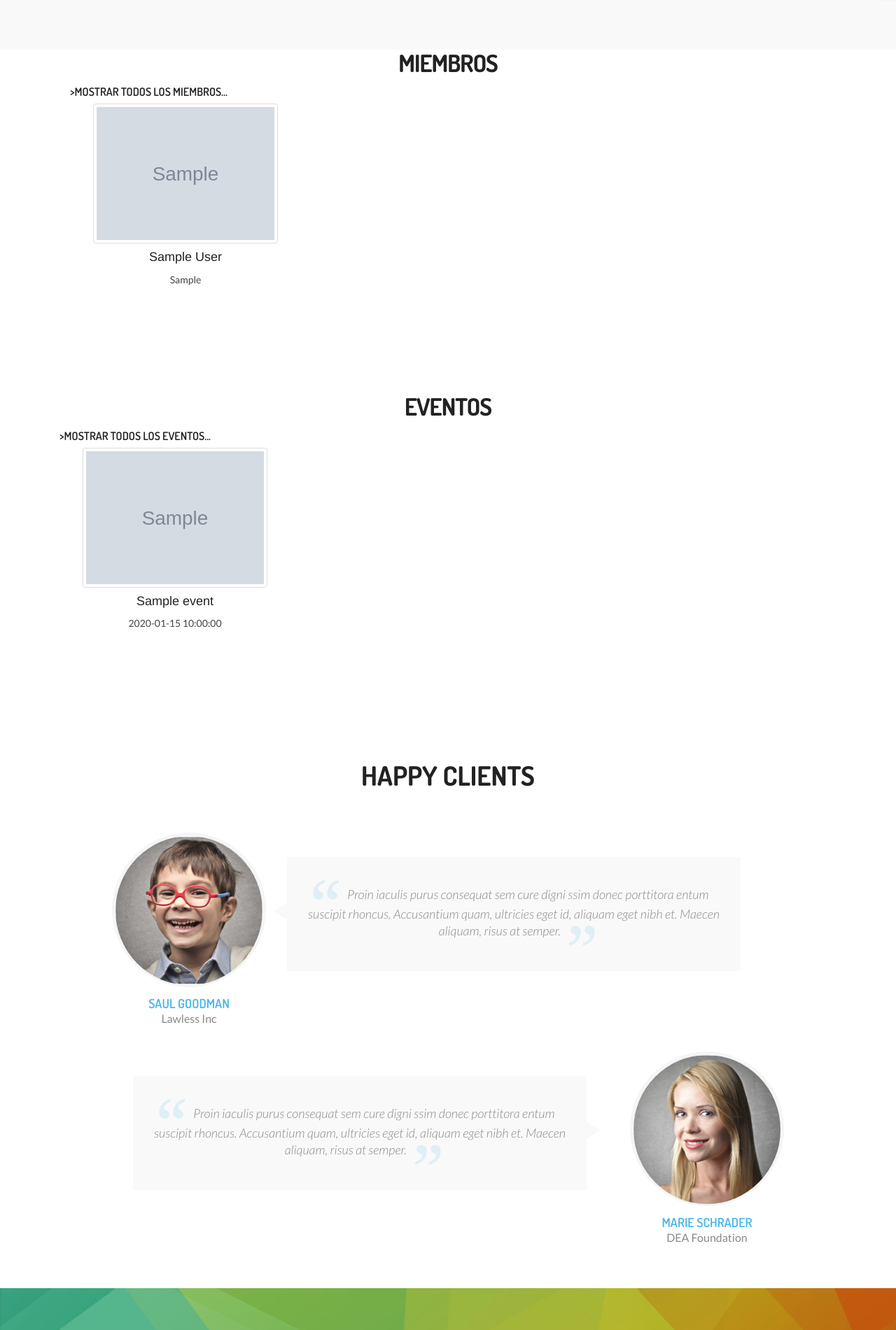
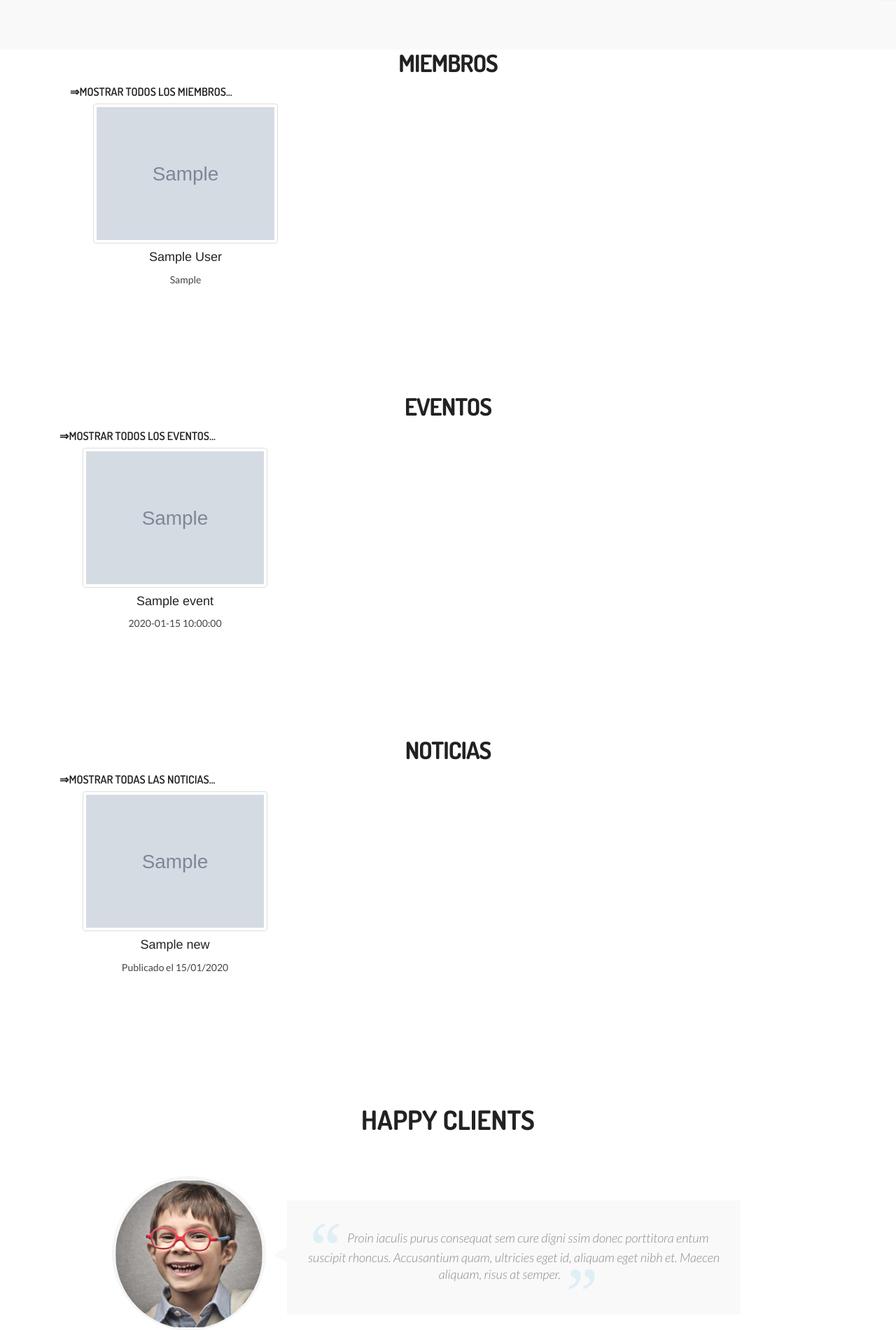
Before and after one commit to dorlan1642/sgmdg, a PHP site: page / in a window 1280 px wide. Shown: the part 2078-3979 px from the top of the page at 70% size. Run offline with PHP 8.4, Linux system fonts and the light colour scheme; tables that the repository leaves empty or names only in its code hold one stand-in row (values such as "Sample post"); grey boxes marked "Sample" are stand-in pictures.

Commit message:
Add Noticias form to index and new pages

```diff
--- a/index.php
+++ b/index.php
@@ -106,7 +106,7 @@ include './parts/_header_main.php'
 
 		<div class="container portfolio-title">
 			<div class="section-title">
-				<h2>Miembros</h2>
+				<h2 style="text-align: center;">Miembros</h2>
 			</div>
 		</div>
 
@@ -117,7 +117,7 @@ include './parts/_header_main.php'
 			<div class="container">
 				<div class="col-md-4">
 					<a href="./members.php">
-						<h3 class="members_all">>Mostrar todos los miembros...</h3>
+						<h3 class="members_all">&rArr;Mostrar todos los miembros...</h3>
 					</a>
 				</div>
 			</div>
@@ -145,19 +145,19 @@ include './parts/_header_main.php'
 				?>
 				</div>
 			</div>
-
+		</div>
 	</section>
 
 	<section id="Events" class="events padding">
 		<div class="container events-title">
-			<div class="section-title">
-				<h2>Eventos</h2>
+			<div class="section-title center">
+				<h2 style="text-align">Eventos</h2>
 			</div>
 		</div>
 		<div class="container">
 			<div class="col-md-4">
 				<a href="./events.php">
-					<h3 class="members_all">>Mostrar todos los eventos...</h3>
+					<h3 class="members_all">&rArr;Mostrar todos los eventos...</h3>
 				</a>
 			</div>
 		</div>
@@ -171,7 +171,8 @@ include './parts/_header_main.php'
 				<div class="gray-lighter ">
 					<div class=" col-xs-12 col-sm-6 col-md-4 ">
 						<a href="./event.php?id=<?php echo $fila['id']; ?>">
-								<img class="img-thumbnail center-block  img-responsive marg-img image-focus" src="./img/img_events/<?php echo $fila['url_img']; ?>" alt="">
+							<img class="img-thumbnail center-block img-responsive marg-img image-focus"
+							src="./img/img_events/<?php echo $fila['url_img']; ?>" alt="">
 							<div>
 								<h4 class="index-h4"><?php echo $fila['name']; ?></h4>
 								<p class="index-p"><?php echo $fila['date_event']; ?> </p>
@@ -182,7 +183,48 @@ include './parts/_header_main.php'
 				<?php
 				}
 				?>
-		<!--</div>-->
+			</div>
+		</div>
+	</section>
+
+	<section id="News" class="events padding">
+		<div class="container events-title">
+			<div class="section-title center">
+				<h2 style="text-align">Noticias</h2>
+			</div>
+		</div>
+		<div class="container">
+			<div class="col-md-4">
+				<a href="./news-all.php">
+					<h3 class="members_all">&rArr;Mostrar todas las noticias...</h3>
+				</a>
+			</div>
+		</div>
+		<div class="container">
+			<div class="row ">
+				<?php
+					include "./admin/php/conexion.php";
+					$resultado=$mysqli->query("select id, title, news_content, DATE_FORMAT(news_date,'%d/%m/%Y')
+					as news_date, url_img, created_by from News limit 6")or die ($mysqli->error);
+						while ($fila= mysqli_fetch_array($resultado)) {
+				?>
+				<div class="gray-lighter ">
+					<div class=" col-xs-12 col-sm-6 col-md-4 ">
+						<a href="./news.php?id=<?php echo $fila['id']; ?>">
+							<img class="img-thumbnail center-block img-responsive marg-img image-focus"
+							src="./img/img_news/<?php echo $fila['url_img']; ?>" alt="">
+							<div>
+								<h4 class="index-h4"><?php echo $fila['title']; ?></h4>
+								<p class="index-p">Publicado el <?php echo $fila['news_date']; ?></p>
+							</div>
+						</a>
+					</div>
+				</div>
+				<?php
+				}
+				?>
+			</div>
+		</div>
 	</section>
 
 
```
Also changed, not shown: news-all.php (added, +36 -0 lines), news.php (added, +36 -0 lines). Lines whose indentation alone changed are shown as unchanged.
